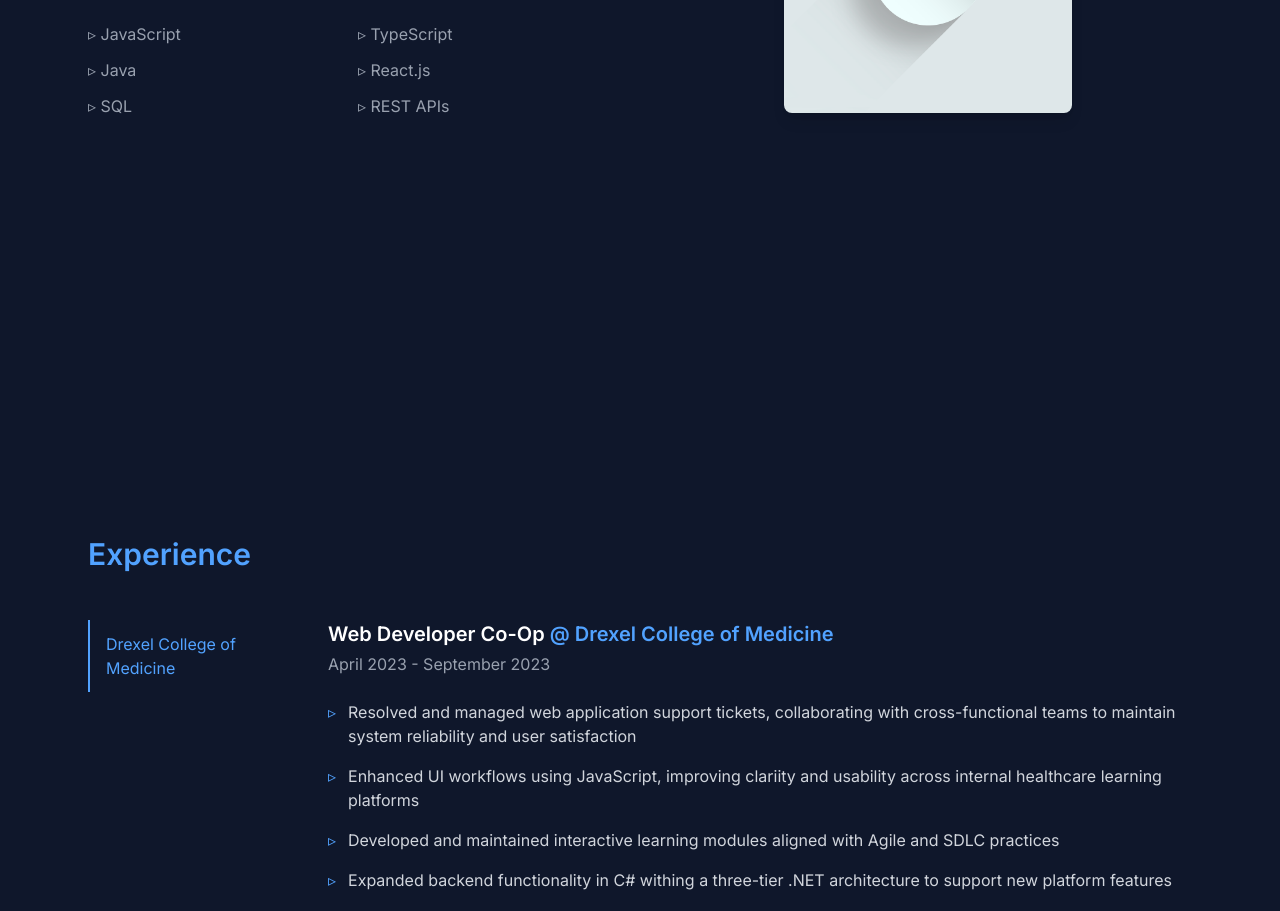
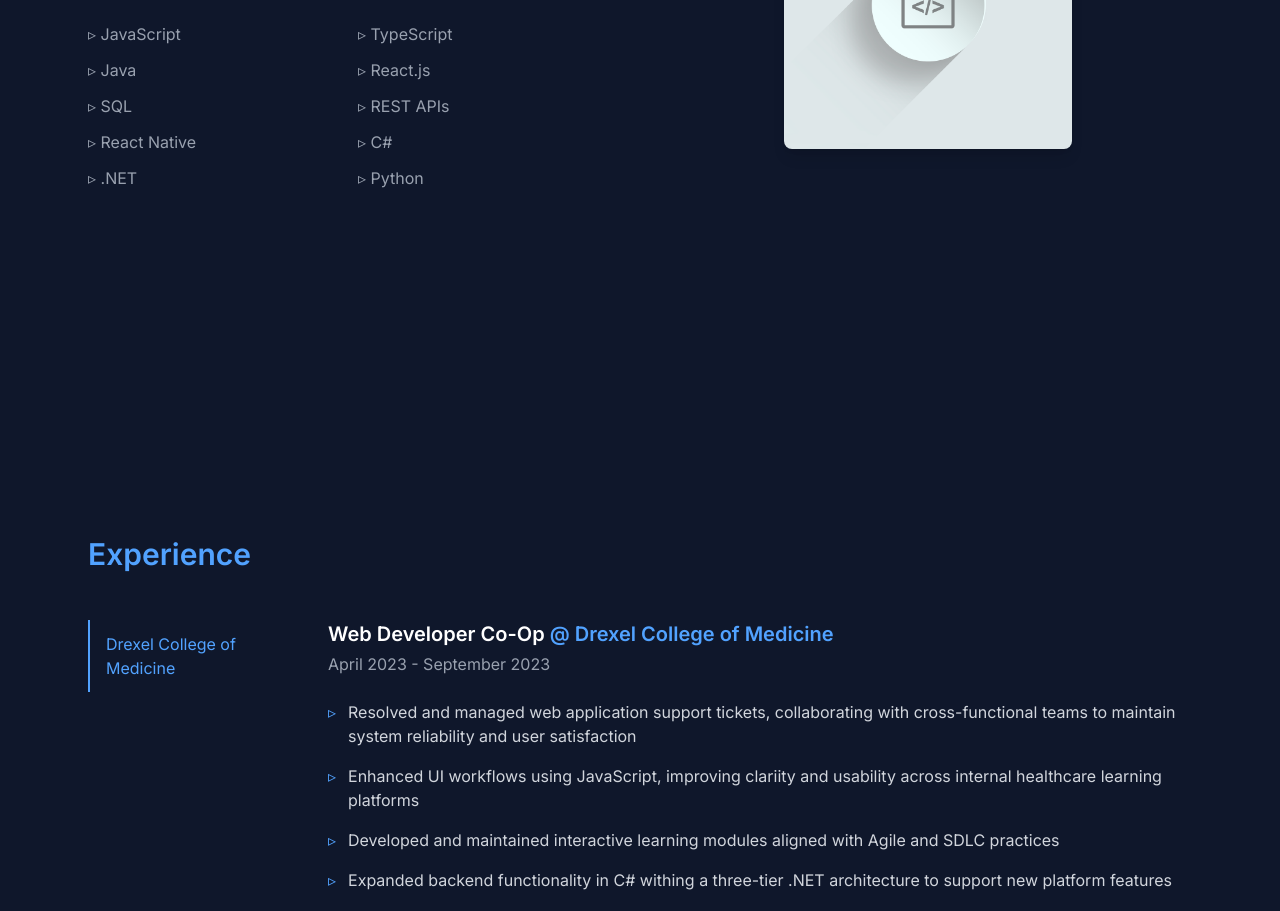
Before and after one commit to wkaiser21/portfolio-site, a React (Vite) app: page / in a window 1280 px wide. Shown: the part 1160-2071 px from the top of the page. Built offline with nearby package versions, Linux system fonts and the light colour scheme.

Commit message:
fix: update technologies section in About

```diff
--- a/src/components/About.jsx
+++ b/src/components/About.jsx
@@ -29,6 +29,10 @@
               <li>▹ React.js</li>
               <li>▹ SQL</li>
               <li>▹ REST APIs</li>
+              <li>▹ React Native</li>
+              <li>▹ C#</li>
+              <li>▹ .NET</li>
+              <li>▹ Python</li>
             </ul>
           </div>
 
```
